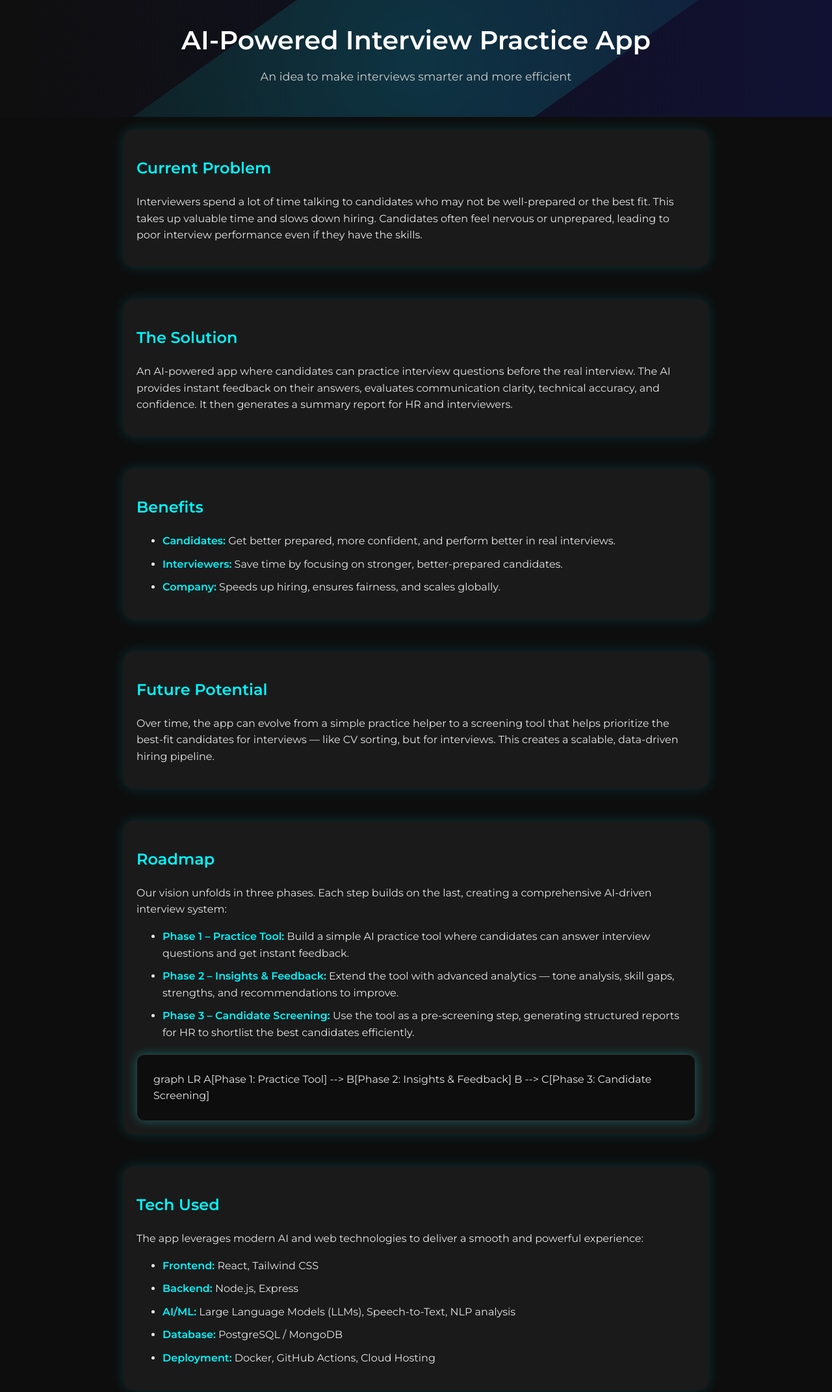
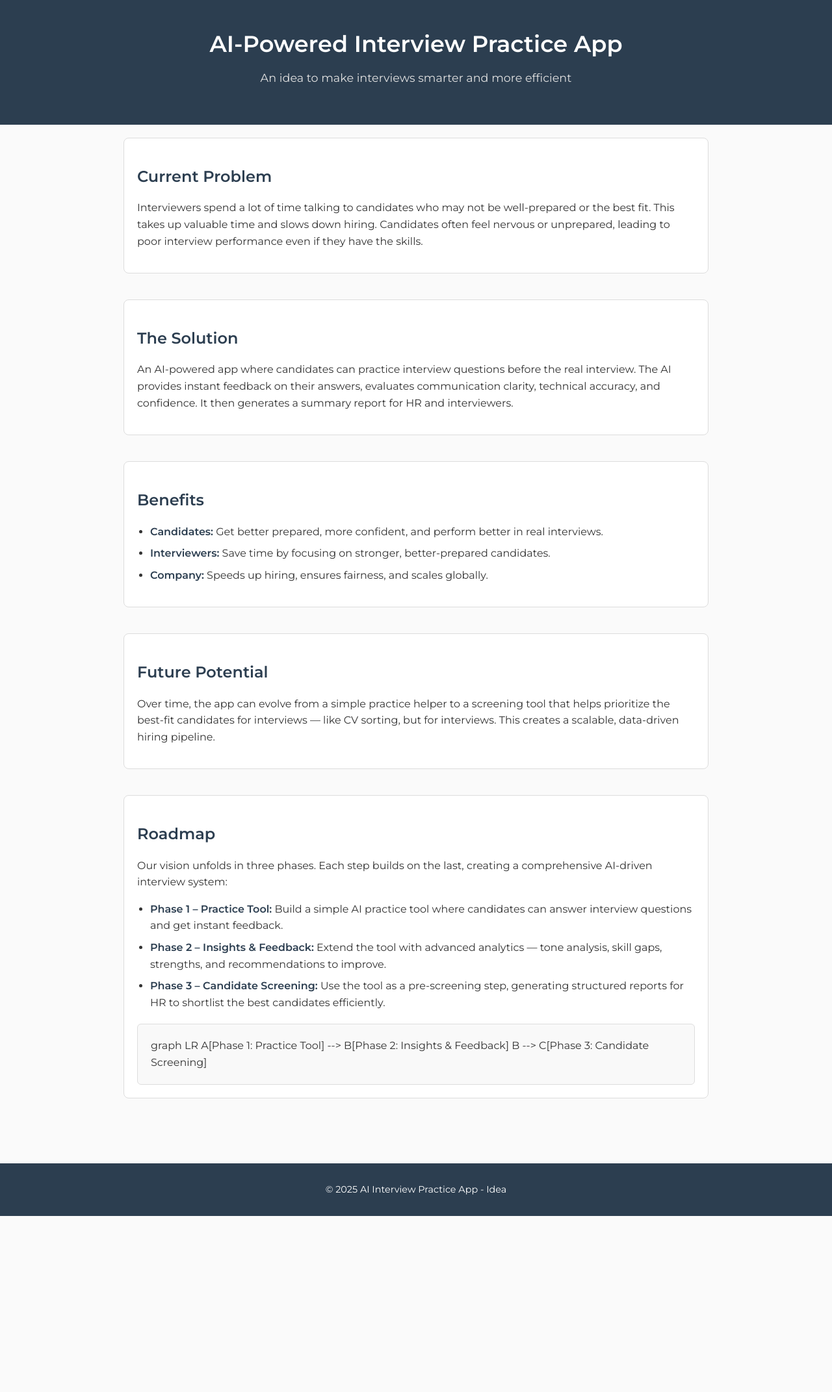
Before and after one commit to AkashRavikumar/ai-interview-practice, a plain HTML site: page index.html in a window 1280 px wide. Shown: the top 2143 px of the page at 65% size. After the commit the page ends 1872 px from the top, so only its background shows below. Drawn offline with Linux system fonts and the light colour scheme.

Commit message:
Update index.html

```diff
--- a/index.html
+++ b/index.html
@@ -11,43 +11,24 @@
       margin: 0;
       padding: 0;
       line-height: 1.6;
-      background: #0d0d0d;
-      color: #e6e6e6;
+      background: #fafafa;
+      color: #333;
     }
     header {
-      background: linear-gradient(90deg, #0f0f0f, #111133);
+      background: #2c3e50;
       color: #fff;
-      padding: 30px 15px;
+      padding: 40px 20px;
       text-align: center;
-      position: relative;
-      overflow: hidden;
-    }
-    header::before {
-      content: "";
-      position: absolute;
-      top: -50%;
-      left: -50%;
-      width: 200%;
-      height: 200%;
-      background: radial-gradient(circle, rgba(0,255,255,0.15), transparent 70%);
-      animation: pulse 8s infinite alternate;
-    }
-    @keyframes pulse {
-      from { transform: rotate(0deg); }
-      to { transform: rotate(360deg); }
     }
     header h1 {
       margin: 0;
-      font-size: 2.5rem;
-      position: relative;
-      z-index: 1;
+      font-size: 2.2rem;
+      font-weight: 600;
     }
     header p {
       margin-top: 10px;
       font-size: 1.1rem;
-      position: relative;
-      z-index: 1;
-      color: #ccc;
+      color: #e0e0e0;
     }
     .container {
       max-width: 900px;
@@ -55,37 +36,39 @@
       padding: 20px;
     }
     section {
-      margin-bottom: 50px;
+      margin-bottom: 40px;
       padding: 20px;
-      background: #1a1a1a;
-      border-radius: 15px;
-      box-shadow: 0 0 20px rgba(0,255,255,0.15);
+      background: #fff;
+      border-radius: 8px;
+      border: 1px solid #ddd;
     }
     h2 {
-      color: #00f7ff;
-      font-weight: 600;
+      color: #2c3e50;
+      margin-bottom: 15px;
+    }
+    ul {
+      padding-left: 20px;
     }
     ul li {
-      margin: 10px 0;
+      margin: 8px 0;
     }
     strong {
-      color: #00f7ff;
+      color: #2c3e50;
     }
     footer {
       text-align: center;
       padding: 15px;
-      background: #111;
-      color: #999;
-      border-top: 1px solid #333;
+      background: #2c3e50;
+      color: #fff;
+      font-size: 0.9rem;
+      margin-top: 40px;
     }
-    /* Mermaid container styling */
     .mermaid {
-      background: #0d0d0d;
-      border: 1px solid #333;
-      border-radius: 12px;
-      padding: 25px;
+      background: #f9f9f9;
+      border: 1px solid #ddd;
+      border-radius: 6px;
+      padding: 20px;
       margin-top: 20px;
-      box-shadow: 0 0 15px rgba(0,255,255,0.3);
     }
   </style>
 </head>
@@ -150,21 +133,6 @@
           B --> C[Phase 3: Candidate Screening]
       </div>
     </section>
-
-    <!-- ⚙️ Tech Used section -->
-    <section>
-      <h2>Tech Used</h2>
-      <p>
-        The app leverages modern AI and web technologies to deliver a smooth and powerful experience:
-      </p>
-      <ul>
-        <li><strong>Frontend:</strong> React, Tailwind CSS</li>
-        <li><strong>Backend:</strong> Node.js, Express</li>
-        <li><strong>AI/ML:</strong> Large Language Models (LLMs), Speech-to-Text, NLP analysis</li>
-        <li><strong>Database:</strong> PostgreSQL / MongoDB</li>
-        <li><strong>Deployment:</strong> Docker, GitHub Actions, Cloud Hosting</li>
-      </ul>
-    </section>
   </div>
 
   <footer>
@@ -174,15 +142,7 @@
   <!-- Load MermaidJS -->
   <script type="module">
     import mermaid from "https://cdn.jsdelivr.net/npm/mermaid@10/dist/mermaid.esm.min.mjs";
-    mermaid.initialize({
-      startOnLoad: true,
-      theme: "dark",
-      themeVariables: {
-        primaryColor: "#00f7ff",
-        edgeLabelBackground: "#1a1a1a",
-        tertiaryColor: "#00cc99"
-      }
-    });
+    mermaid.initialize({ startOnLoad: true, theme: "default" });
   </script>
 </body>
 </html>
```
